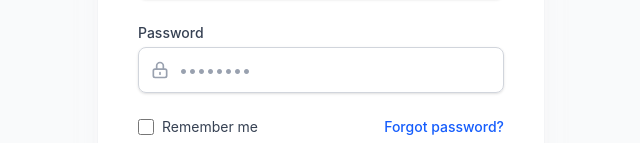
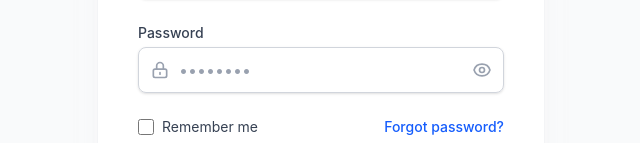
Before and after one commit to luffybrad/travelsaveclient, an Angular app: page /admin/login in a window 1280 px wide. Shown: the part 384-527 px from the top of the page, without its empty margins (319-959 px from the left). Built offline with nearby package versions, Linux system fonts and the light colour scheme.

Commit message:
visibility toggle

```diff
--- a/src/app/admin/auth/login/login.html
+++ b/src/app/admin/auth/login/login.html
@@ -57,7 +57,7 @@
                         <p class="text-sm text-red-700">{{ errorMessage }}</p>
                     </div>
                 </div>
-                <!-- ✅ Resend Confirmation Link -->
+                <!-- Resend Confirmation Link -->
                 @if (showResendLink) {
                 <div class="mt-3 pt-3 border-t border-red-200">
                     <p class="text-sm text-gray-600">
@@ -117,7 +117,7 @@
                     }
                 </div>
 
-                <!-- Password -->
+                <!-- Password with Toggle -->
                 <div>
                     <label for="password" class="block text-sm font-medium text-gray-700">
                         Password
@@ -129,12 +129,29 @@
                                     d="M12 15v2m-6 4h12a2 2 0 002-2v-6a2 2 0 00-2-2H6a2 2 0 00-2 2v6a2 2 0 002 2zm10-10V7a4 4 0 00-8 0v4h8z" />
                             </svg>
                         </div>
-                        <input id="password" type="password" formControlName="password"
+                        <input id="password" [type]="showPassword ? 'text' : 'password'" formControlName="password"
                             [class.border-red-300]="password?.invalid && password?.touched"
                             [class.focus:ring-red-500]="password?.invalid && password?.touched"
                             [class.focus:border-red-500]="password?.invalid && password?.touched"
-                            class="appearance-none block w-full pl-10 pr-3 py-2.5 border border-gray-300 rounded-lg shadow-sm placeholder-gray-400 focus:outline-none focus:ring-2 focus:ring-blue-500 focus:border-transparent transition duration-150"
+                            class="appearance-none block w-full pl-10 pr-10 py-2.5 border border-gray-300 rounded-lg shadow-sm placeholder-gray-400 focus:outline-none focus:ring-2 focus:ring-blue-500 focus:border-transparent transition duration-150"
                             placeholder="••••••••" />
+                        <!-- ✅ Password Toggle Button -->
+                        <button type="button" (click)="showPassword = !showPassword"
+                            class="absolute inset-y-0 right-0 pr-3 flex items-center text-gray-400 hover:text-gray-600 transition duration-150">
+                            <svg class="h-5 w-5" fill="none" stroke="currentColor" viewBox="0 0 24 24">
+                                @if (!showPassword) {
+                                <!-- Eye Icon (Show Password) -->
+                                <path stroke-linecap="round" stroke-linejoin="round" stroke-width="2"
+                                    d="M15 12a3 3 0 11-6 0 3 3 0 016 0z" />
+                                <path stroke-linecap="round" stroke-linejoin="round" stroke-width="2"
+                                    d="M2.458 12C3.732 7.943 7.523 5 12 5c4.478 0 8.268 2.943 9.542 7-1.274 4.057-5.064 7-9.542 7-4.477 0-8.268-2.943-9.542-7z" />
+                                } @else {
+                                <!-- Eye Slash Icon (Hide Password) -->
+                                <path stroke-linecap="round" stroke-linejoin="round" stroke-width="2"
+                                    d="M13.875 18.825A10.05 10.05 0 0112 19c-4.478 0-8.268-2.943-9.543-7a9.97 9.97 0 011.563-3.029m5.858.908a3 3 0 114.243 4.243M9.878 9.878l4.242 4.242M9.88 9.88l-3.29-3.29m7.532 7.532l3.29 3.29M3 3l3.59 3.59m0 0A9.953 9.953 0 0112 5c4.478 0 8.268 2.943 9.543 7a10.025 10.025 0 01-4.132 5.411m0 0L21 21" />
+                                }
+                            </svg>
+                        </button>
                     </div>
                     @if (password?.invalid && password?.touched) {
                     <p class="mt-1 text-sm text-red-600">
--- a/src/app/admin/auth/login/login.ts
+++ b/src/app/admin/auth/login/login.ts
@@ -24,6 +24,7 @@ export class LoginComponent implements OnInit {
   isResending = false;
   resendSuccess = false;
   resendMessage: string | null = null;
+  showPassword = false;
 
   constructor(
     private fb: FormBuilder,
```
